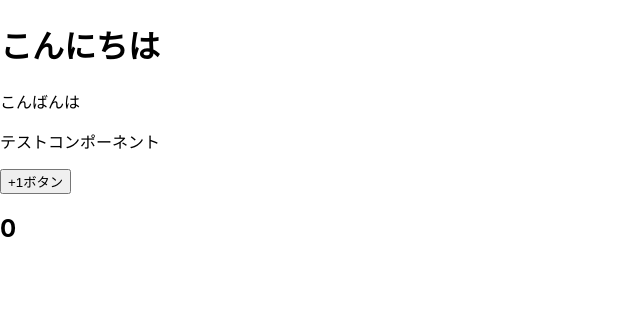
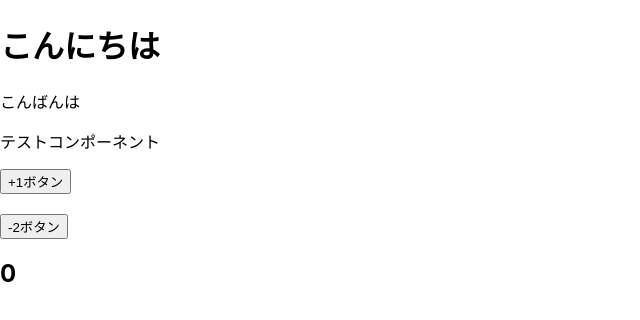
Before and after one commit to daichi0525/FastAPI_React, a React (Create React App) app in the folder section1-react/: page / in a window 1280 px wide. Shown: the top 320 px of the page, without its empty margins (0-640 px from the left). Built offline with nearby package versions, Linux system fonts and the light colour scheme.

Commit message:
ボタンの名前と式の変更

```diff
--- a/section1-react/src/components/TestComponent.js
+++ b/section1-react/src/components/TestComponent.js
@@ -9,7 +9,10 @@ const TestComponent = () => {
   return (
 	<div>
 		<p>テストコンポーネント</p>
-		<button onClick={onClickChange}>+1ボタン</button>
+		<button onClick={() => setCount(count +1)}>+1ボタン</button>
+		<br />
+		<br />
+		<button onClick={onClickChange}>-2ボタン</button>
 		<h2>{count}</h2>
 	</div>
   )
```
